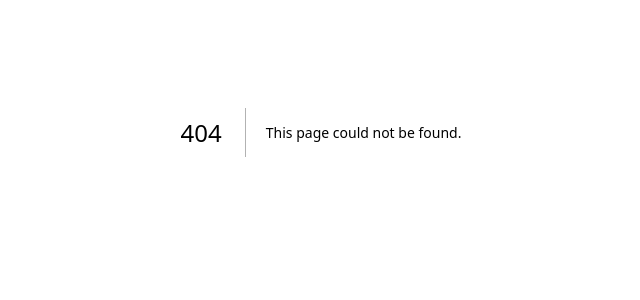
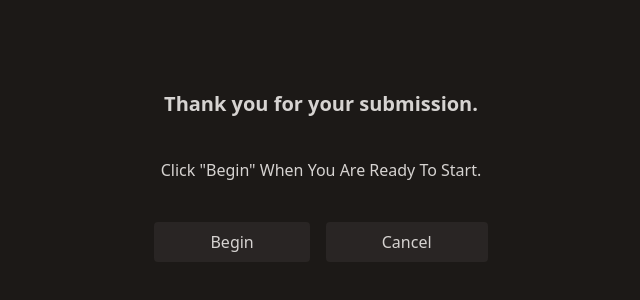
Before and after one commit to cfd-summer-internship/frontend, a Next.js app: page /study/conclusion/debrief in a window 1280 px wide. Before the commit this address had no page. Shown: the part 268-568 px from the top of the page, without its empty margins (319-959 px from the left). Built offline with nearby package versions, Linux system fonts and the light colour scheme.

Commit message:
feat: landing pages

```diff
--- /dev/null
+++ b/src/app/study/conclusion/debrief/page.tsx
@@ -0,0 +1,26 @@
+"use client";
+
+import LandingPage from "@/components/UserView/LandingPage";
+import { useRetrieveFile, useStudyID } from "@/utils/fileRetrieval/hooks";
+
+export default function StudyDebriefPage() {
+  const studyID = useStudyID();
+  const { data: formURL } = useRetrieveFile(studyID, "study_debrief");
+
+  return (
+    <div className="flex flex-col items-center w-screen mt-10 mb-4">
+      {formURL?.trim()? (
+        <iframe
+          src={formURL}
+          className="w-1/2 min-h-[600px] border-none"
+        ></iframe>
+      ) : (
+        <LandingPage
+          title=""
+          desc="Thank you for your submission."
+          nextPage="/"
+        />
+      )}
+    </div>
+  );
+}
--- /dev/null
+++ b/src/app/study/conclusion/page.tsx
@@ -0,0 +1,31 @@
+"use client";
+import { useStudyID } from "@/utils/fileRetrieval/hooks";
+import { useConclusionPhase } from "@/utils/conclusionPhase/hooks";
+import ConclusionPhaseSurveyPage from "@/components/UserView/SurveyForm/SurveyPage";
+// import DebriefSection from "./DebriefSection";
+// import ThankYou from ".ThankYou";
+
+export default function ConclusionPhasePage() {
+  const studyID = useStudyID();
+  const { data, isLoading, isError } = useConclusionPhase(studyID);
+  const subjectID = localStorage.getItem("subjectID");
+
+  if (isLoading)
+    return (
+      <div className="flex flex-col items-center justify-center min-h-screen bg-stone-900">
+        <span className="loader"></span>
+      </div>
+    );
+  if (isError || !data)
+    return (
+      <div className="text-red-500">An error has occured please contact your study administrator for support.</div>
+    );
+
+  if (data.has_survey) {
+    return <ConclusionPhaseSurveyPage subjectID={subjectID!} />;
+  } //else if (data.show_results) {
+  //     return <DebriefSection studyID={studyID!} />;
+  // } else {
+  //     return <ThankYou />;
+  // }
+}
--- a/src/app/study/conclusionPhase/page.tsx
+++ /dev/null
@@ -1,23 +0,0 @@
-"use client";
-import { useStudyID } from "@/utils/fileRetrieval/hooks";
-import { useConclusionPhase } from "@/utils/conclusionPhase/hooks";
-import ConclusionPhaseSurveyPage from "@/components/UserView/SurveyForm/SurveyPage";
-// import DebriefSection from "./DebriefSection";
-// import ThankYou from ".ThankYou";
-
-export default function ConclusionPhasePage() {
-    const studyID = useStudyID();
-    const { data, isLoading, isError } = useConclusionPhase(studyID);
-    const subjectID = localStorage.getItem("subjectID");
-
-    if (isLoading) return <div className="text-white">Loading conclusion phase…</div>;
-    if (isError || !data) return <div className="text-red-500">Failed to load conclusion config.</div>;
-
-    if (data.has_survey) {
-        return <ConclusionPhaseSurveyPage subjectID={subjectID!} />;
-    } //else if (data.show_results) {
-    //     return <DebriefSection studyID={studyID!} />;
-    // } else {
-    //     return <ThankYou />;
-    // }
-}
--- /dev/null
+++ b/src/app/study/experimentPhase/images/page.tsx
@@ -0,0 +1,25 @@
+"use client";
+
+import { useExperimentPhaseConfig } from "@/utils/experimentPhase/hooks";
+import { useStudyID } from "@/utils/fileRetrieval/hooks";
+import ImageDisplayComponent from "@/components/UserView/ImageDisplay";
+
+export default function ExperimentPhaseImages() {
+    const studyID = useStudyID();
+    const { data: config, isLoading: loadingConfig } = useExperimentPhaseConfig(studyID);
+
+    if (loadingConfig) return (
+        <div className="flex flex-col items-center justify-center min-h-screen bg-stone-900">
+            <span className="loader"></span>
+        </div>);
+    if (!config) return <div className="text-red-500">Failed to load data.</div>;
+
+
+    return (
+        <ImageDisplayComponent
+            config={config}
+            nextPhaseName={"Conclusion"}
+            nextPhaseRoute={"/study/conclusion"}
+        />
+    );
+}
--- a/src/app/study/experimentPhase/page.tsx
+++ b/src/app/study/experimentPhase/page.tsx
@@ -1,25 +1,13 @@
 "use client";
 
-import { useExperimentPhaseConfig } from "@/utils/experimentPhase/hooks";
-import { useStudyID } from "@/utils/fileRetrieval/hooks";
-import ImageDisplayComponent from "@/components/UserView/ImageDisplay";
+import LandingPage from "@/components/UserView/LandingPage";
 
-export default function ExperimentPhasePage() {
-    const studyID = useStudyID();
-    const { data: config, isLoading: loadingConfig } = useExperimentPhaseConfig(studyID);
-
-    if (loadingConfig) return (
-        <div className="flex flex-col items-center justify-center min-h-screen bg-stone-900">
-            <span className="loader"></span>
-        </div>);
-    if (!config) return <div className="text-red-500">Failed to load data.</div>;
-
-
-    return (
-        <ImageDisplayComponent
-            config={config}
-            nextPhaseName={"Conclusion"}
-            nextPhaseRoute={"/study/conclusionPhase"}
-        />
-    );
+export default function ExperimentPhaseLanding() {
+  return (
+    <LandingPage
+      title="Testing Phase"
+      desc={`You will be shown a series of faces.\nTo the best of your ability try to accurately select if it was in the previous set.`}
+      nextPage="/study/experimentPhase/images"
+    />
+  );
 }
--- /dev/null
+++ b/src/app/study/learningPhase/images/page.tsx
@@ -0,0 +1,23 @@
+"use client";
+
+import { useLearningPhaseConfig } from "@/utils/learningPhase/hooks";
+import { useStudyID } from "@/utils/fileRetrieval/hooks";
+import ImageDisplayComponent from "@/components/UserView/ImageDisplay";
+
+export default function LearningPhaseImages() {
+    const studyID = useStudyID();
+    const { data: config, isLoading: loadingConfig } = useLearningPhaseConfig(studyID);
+    if (loadingConfig) return (
+        <div className="flex flex-col items-center justify-center min-h-screen bg-stone-900">
+            <span className="loader"></span>
+        </div>);
+    if (!config) return <div className="text-red-500">Failed to load data.</div>;
+
+    return (
+        <ImageDisplayComponent
+            config={config}
+            nextPhaseRoute={"/study/waitPhase"}
+            nextPhaseName={"Wait"}
+        />
+    );
+}
--- a/src/app/study/learningPhase/page.tsx
+++ b/src/app/study/learningPhase/page.tsx
@@ -1,23 +1,13 @@
 "use client";
 
-import { useLearningPhaseConfig } from "@/utils/learningPhase/hooks";
-import { useStudyID } from "@/utils/fileRetrieval/hooks";
-import ImageDisplayComponent from "@/components/UserView/ImageDisplay";
+import LandingPage from "@/components/UserView/LandingPage";
 
-export default function LearningPhasePage() {
-    const studyID = useStudyID();
-    const { data: config, isLoading: loadingConfig } = useLearningPhaseConfig(studyID);
-    if (loadingConfig) return (
-        <div className="flex flex-col items-center justify-center min-h-screen bg-stone-900">
-            <span className="loader"></span>
-        </div>);
-    if (!config) return <div className="text-red-500">Failed to load data.</div>;
-
-    return (
-        <ImageDisplayComponent
-            config={config}
-            nextPhaseRoute={"/study/waitPhase"}
-            nextPhaseName={"Wait"}
-        />
-    );
+export default function LearningPhaseLanding() {
+  return (
+    <LandingPage
+      title="Learning Phase"
+      desc={`You will be shown a series of faces.\nTry to memorize each one to the best of your ability.`}
+      nextPage="/study/learningPhase/images"
+    />
+  );
 }
--- /dev/null
+++ b/src/components/UserView/LandingPage.tsx
@@ -0,0 +1,45 @@
+"use client";
+import { useRouter } from "next/navigation";
+
+export default function LandingPage({
+  title,
+  desc,
+  nextPage,
+}: {
+  title: string;
+  desc: string;
+  nextPage: string;
+}) {
+  const router = useRouter();
+  return (
+    <>
+      <div className="flex flex-col w-screen min-h-screen items-center">
+        <div className="flex text-stone-300 text-lg text-center mt-2">
+          {title}
+        </div>
+        <div className="flex-1 flex flex-col items-center justify-center gap-y-10">
+          <div className="flex flex text-stone-300 text-xl font-bold text-center whitespace-pre-line">
+            {desc}
+          </div>
+          <div className="flex text-stone-300 text-center">
+            Click "Begin" When You Are Ready To Start.
+          </div>
+          <div className="flex gap-4">
+            <button
+              className="bg-stone-800 text-stone-300 hover:bg-emerald-700 hover:cursor-pointer px-14 py-2 rounded-sm"
+              onClick={() => router.push(nextPage)}
+            >
+              Begin
+            </button>
+            <button
+              className="bg-stone-800 text-stone-300 hover:bg-stone-600 hover:cursor-pointer px-14 py-2 rounded-sm"
+              onClick={() => router.replace("/")}
+            >
+              Cancel
+            </button>
+          </div>
+        </div>
+      </div>
+    </>
+  );
+}
--- a/src/components/UserView/SurveyForm/SurveyForm.tsx
+++ b/src/components/UserView/SurveyForm/SurveyForm.tsx
@@ -1,5 +1,6 @@
 "use client";
 
+import { useRouter } from "next/navigation";
 import { useState } from "react";
 import { z } from "zod";
 // import toast from "react-hot-toast";
@@ -40,6 +41,8 @@ export default function SurveyForm({ subjectID }: { subjectID: string }) {
         raceOther: "",
     });
 
+    const router = useRouter();
+
     const handleChange = (key: string, value: string) => {
         setForm((prev) => ({ ...prev, [key]: value }));
     };
@@ -68,7 +71,8 @@ export default function SurveyForm({ subjectID }: { subjectID: string }) {
         if (!res.ok) {
             console.error("Submission failed");
         } else {
-            console.log("Survey submitted successfully!");
+            //console.log("Survey submitted successfully!");
+            router.push("/study/conclusion/debrief");
         }
     };
 
```
